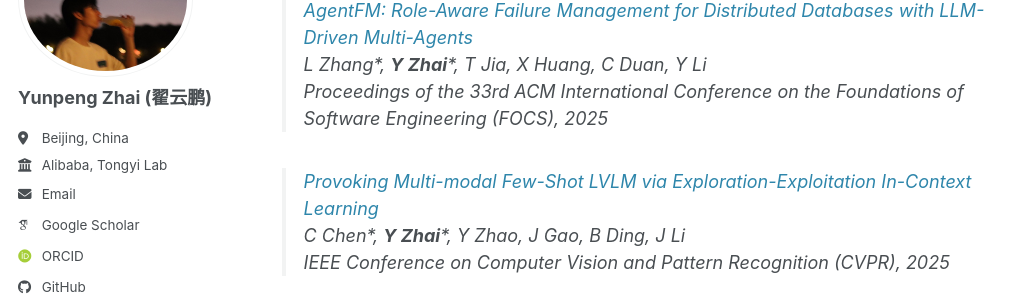
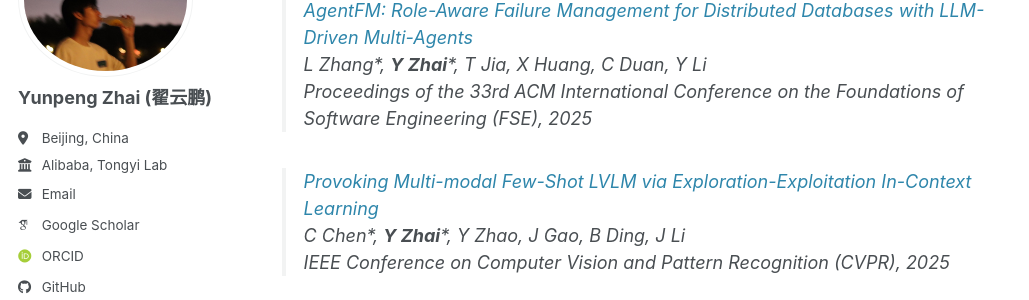
Before and after one commit to YunpengZhai/YunpengZhai.github.io, a Jekyll site: the page built from _pages/about.md, in a window 1280 px wide and 900 px high, scrolled down 1168 px. Shown: the part 179-479 px from the top of the window, without its empty margins (0-1029 px from the left). Built offline with Jekyll 4.4.1, drawn with Linux system fonts in a browser that asks for light colours; some web fonts are replaced; a script bundle is joined from its source files by our own code; library files that are not in the unit come from our copies.

Commit message:
Update about.md

```diff
--- a/_pages/about.md
+++ b/_pages/about.md
@@ -39,7 +39,7 @@ My main research interests include:
 
 > <span style="color: #2E86AB;">AgentFM: Role-Aware Failure Management for Distributed Databases with LLM-Driven Multi-Agents</span>
 > L Zhang\*, **Y Zhai**\*, T Jia, X Huang, C Duan, Y Li
-> *Proceedings of the 33rd ACM International Conference on the Foundations of Software Engineering (FOCS), 2025*
+> *Proceedings of the 33rd ACM International Conference on the Foundations of Software Engineering (FSE), 2025*
 
 > <span style="color: #2E86AB;">Provoking Multi-modal Few-Shot LVLM via Exploration-Exploitation In-Context Learning</span>
 > C Chen\*, **Y Zhai**\*, Y Zhao, J Gao, B Ding, J Li
```
